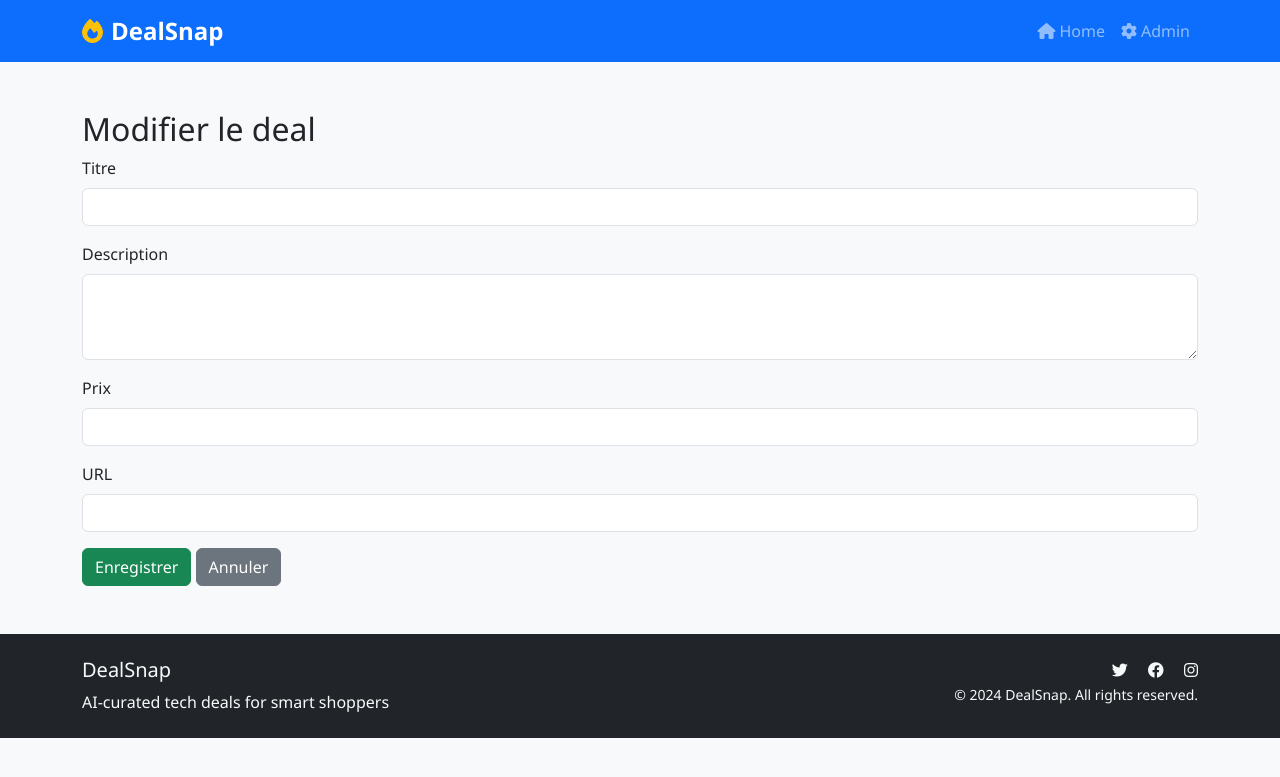
After one commit to mondhermansouri/flask-dealsnap, a Flask app: template templates/edit_deal.html in a window 1280 px wide. The commit adds this page. Shown: the top 777 px of the page. Run offline with Flask 3, Linux system fonts and the light colour scheme; the template is opened without the code that fills it, so the values that code supplies are empty.

Commit message:
add edit-deal.html

```diff
--- a/templates/admin.html
+++ b/templates/admin.html
@@ -178,6 +178,7 @@
                                     <th>CTR</th>
                                     <th>Status</th>
                                     <th>Created</th>
+                                    <th>Actions</th>
                                 </tr>
                             </thead>
                             <tbody>
@@ -228,6 +229,11 @@
                                     <td>
                                         <small>{{ deal.created_at.strftime('%m/%d/%Y') }}</small>
                                     </td>
+                                    <td>
+                                        <a href="{{ url_for('edit_deal', deal_id=deal.id) }}" class="btn btn-warning btn-sm">
+                                            <i class="fas fa-edit"></i> Modifier
+                                        </a>
+                                    </td>
                                 </tr>
                                 {% endfor %}
                             </tbody>
--- /dev/null
+++ b/templates/edit_deal.html
@@ -0,0 +1,32 @@
+{% extends "base.html" %}
+
+{% block content %}
+<div class="container mt-5">
+  <h2>Modifier le deal</h2>
+
+  <form method="POST" action="{{ url_for('edit_deal', deal_id=deal.id) }}">
+    <div class="mb-3">
+      <label for="title" class="form-label">Titre</label>
+      <input type="text" class="form-control" id="title" name="title" value="{{ deal.title }}" required>
+    </div>
+
+    <div class="mb-3">
+      <label for="description" class="form-label">Description</label>
+      <textarea class="form-control" id="description" name="description" rows="3" required>{{ deal.description }}</textarea>
+    </div>
+
+    <div class="mb-3">
+      <label for="price" class="form-label">Prix</label>
+      <input type="text" class="form-control" id="price" name="price" value="{{ deal.price }}" required>
+    </div>
+
+    <div class="mb-3">
+      <label for="url" class="form-label">URL</label>
+      <input type="url" class="form-control" id="url" name="url" value="{{ deal.url }}" required>
+    </div>
+
+    <button type="submit" class="btn btn-success">Enregistrer</button>
+    <a href="{{ url_for('admin') }}" class="btn btn-secondary">Annuler</a>
+  </form>
+</div>
+{% endblock %}
```
Also changed, not shown: instance/dealsnap_local.db.
